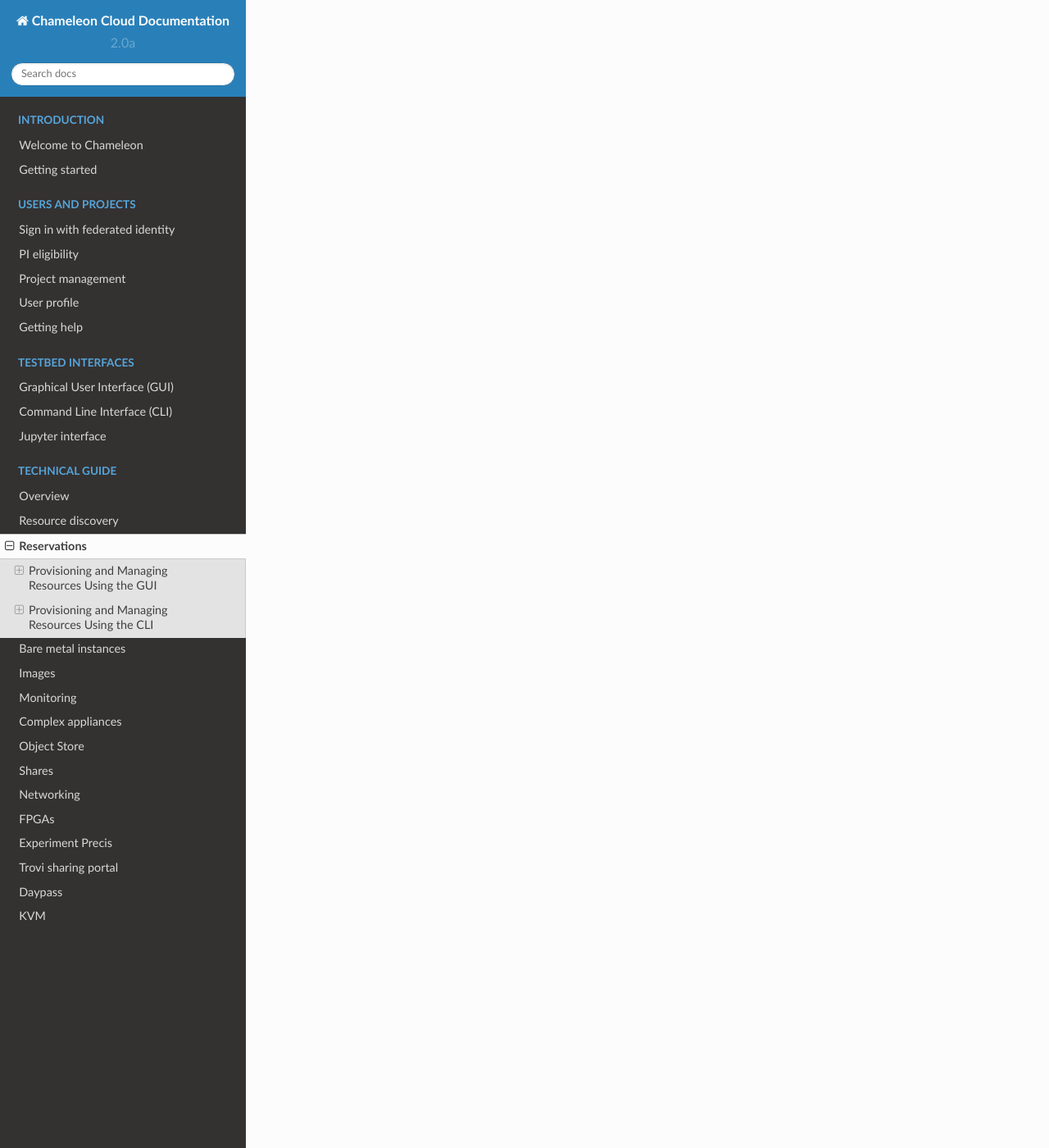
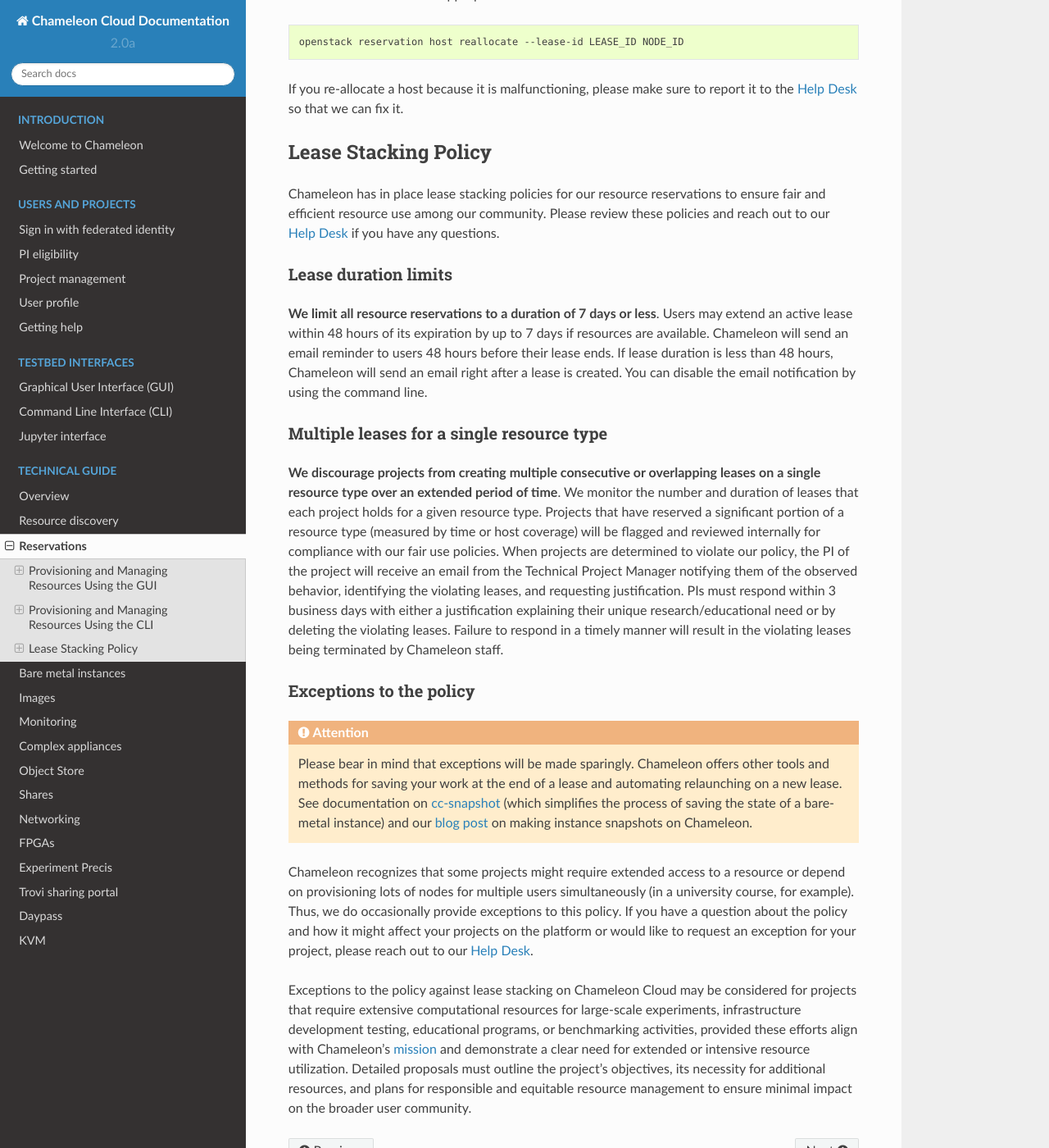
Before and after one commit to ChameleonCloud/docs, a Sphinx documentation site: the page built from source/technical/reservations.rst, in a window 1280 px wide and 1400 px high, scrolled down 16112 px. Shown: the whole window at 82% size. Built offline with Sphinx 7.4.7 and the Read the Docs theme 2.0.0, drawn with Linux system fonts in a browser that asks for light colours; some of the changed text lies outside the part shown.

Commit message:
add policy to reservation page

```diff
--- a/source/technical/reservations.rst
+++ b/source/technical/reservations.rst
@@ -16,6 +16,33 @@ Service for OpenStack.
 
 Three types of resources can be reserved: physical bare metal hosts, network
 segments (VLANs), and floating IPs.
+
+.. attention::
+   **A note on lease stacking**
+
+   Chameleon is a shared experimental platform. We serve a growing community of
+   researchers and educators with diverse needs. Specialized hardware on the
+   platform can be in high demand and short supply. While we seek to expand the
+   hardware that we offer, we are constrained in the short term to our current
+   inventories. Like fishing boats all harvesting from a single pond, we must
+   beware to avoid a tragedy of the commons. Adopting community practices that
+   encourage efficient and fair resource use is critical to our success as an
+   open platform.
+
+   Toward this end, **we actively discourage “lease stacking”** on Chameleon.
+   **Lease stacking refers to the practice of obtaining multiple overlapping
+   reservations for Chameleon resources (e.g., compute instances, storage, or
+   networking components) under a single project to extend usage beyond typical
+   limits or to ensure continuous access to resources.** Engaging in lease
+   stacking without clear communication or in violation of terms of use could
+   potentially lead to resource hoarding, impacting the availability for other
+   users. Our experience has shown that such conduct results in idle hardware
+   capacity and creates negative incentives for all users to “overfish” the
+   pond out of fear that others will do so first.
+
+   Please carefully review our :ref:`lease stacking policy
+   <lease_stacking_policy>` before you begin creating leases to ensure that
+   your reservations are in alignment.
 
 Provisioning and Managing Resources Using the GUI
 =================================================
@@ -536,7 +563,10 @@ a network by ``segment_id`` or ``physical_network``.
 
    openstack reservation lease create --reservation resource_type=network,network_name=my-network,resource_properties='["==","$physical_network","physnet1"]' --start-date "2022-06-17 16:00" --end-date "2022-06-17 18:00" my-first-vlan-lease
 
-While separate leases can be created to reserve nodes and VLAN segments, it is also possible to combine multiple reservations within a single lease. The following example creates a lease reserving one Skylake compute node and one VLAN segment:
+While separate leases can be created to reserve nodes and VLAN segments, it is
+also possible to combine multiple reservations within a single lease. The
+following example creates a lease reserving one Skylake compute node and one
+VLAN segment:
 
 .. code-block:: bash
 
@@ -555,7 +585,8 @@ To create a lease, use the ``lease-create`` command. The following arguments are
 - ``--end-date`` in ``"YYYY-MM-DD HH:MM"`` format
 - A lease name
 
-Multiple floating IPs can be reserved using the ``amount`` attribute. If ommitted, only one floating IP is reserved.
+Multiple floating IPs can be reserved using the ``amount`` attribute. If
+ommitted, only one floating IP is reserved.
 
 For example, the following command will create a lease with the name of
 ``my-first-fip-lease`` that starts on June 17th, 2022 at 4:00pm and ends on
@@ -591,3 +622,69 @@ entering your lease ID and the node ID where appropriate.
 If you re-allocate a host because it is malfunctioning, please make sure to
 report it to the `Help Desk <https://chameleoncloud.org/user/help/>`_ so that
 we can fix it.
+
+.. _lease_stacking_policy:
+
+Lease Stacking Policy
+=====================
+
+Chameleon has in place lease stacking policies for our resource reservations to
+ensure fair and efficient resource use among our community. Please review these
+policies and reach out to our `Help Desk
+<https://chameleoncloud.org/user/help/>`_ if you have any questions.
+
+Lease duration limits
+---------------------
+
+**We limit all resource reservations to a duration of 7 days or less**. Users
+may extend an active lease within 48 hours of its expiration by up to 7 days if
+resources are available. Chameleon will send an email reminder to users 48
+hours before their lease ends. If lease duration is less than 48 hours,
+Chameleon will send an email right after a lease is created. You can disable
+the email notification by using the command line.
+
+Multiple leases for a single resource type
+------------------------------------------
+
+**We discourage projects from creating multiple consecutive or overlapping
+leases on a single resource type over an extended period of time**. We monitor
+the number and duration of leases that each project holds for a given resource
+type. Projects that have reserved a significant portion of a resource type
+(measured by time or host coverage) will be flagged and reviewed internally for
+compliance with our fair use policies. When projects are determined to violate
+our policy, the PI of the project will receive an email from the Technical
+Project Manager notifying them of the observed behavior, identifying the
+violating leases, and requesting justification. PIs must respond within 3
+business days with either a justification explaining their unique
+research/educational need or by deleting the violating leases. Failure to
+respond in a timely manner will result in the violating leases being terminated
+by Chameleon staff.
+
+Exceptions to the policy
+------------------------
+
+.. attention::
+   Please bear in mind that exceptions will be made sparingly. Chameleon offers
+   other tools and methods for saving your work at the end of a lease and
+   automating relaunching on a new lease. See documentation on :ref:`cc-snapshot <cc-snapshot-utility>`
+   (which simplifies the process of saving the state of a bare-metal instance)
+   and our `blog post <https://www.chameleoncloud.org/blog/2018/01/17/making-instance-snapshots-chameleon/>`_
+   on making instance snapshots on Chameleon.
+
+Chameleon recognizes that some projects might require extended access to a
+resource or depend on provisioning lots of nodes for multiple users
+simultaneously (in a university course, for example). Thus, we do occasionally
+provide exceptions to this policy. If you have a question about the policy and
+how it might affect your projects on the platform or would like to request an
+exception for your project, please reach out to our :ref:`Help Desk
+<help-desk-page>`.
+
+Exceptions to the policy against lease stacking on Chameleon Cloud may be
+considered for projects that require extensive computational resources for
+large-scale experiments, infrastructure development testing, educational
+programs, or benchmarking activities, provided these efforts align with
+Chameleon's `mission <https://chameleoncloud.org/about/chameleon/>`_ and
+demonstrate a clear need for extended or intensive resource utilization.
+Detailed proposals must outline the project's objectives, its necessity for
+additional resources, and plans for responsible and equitable resource
+management to ensure minimal impact on the broader user community.
```
